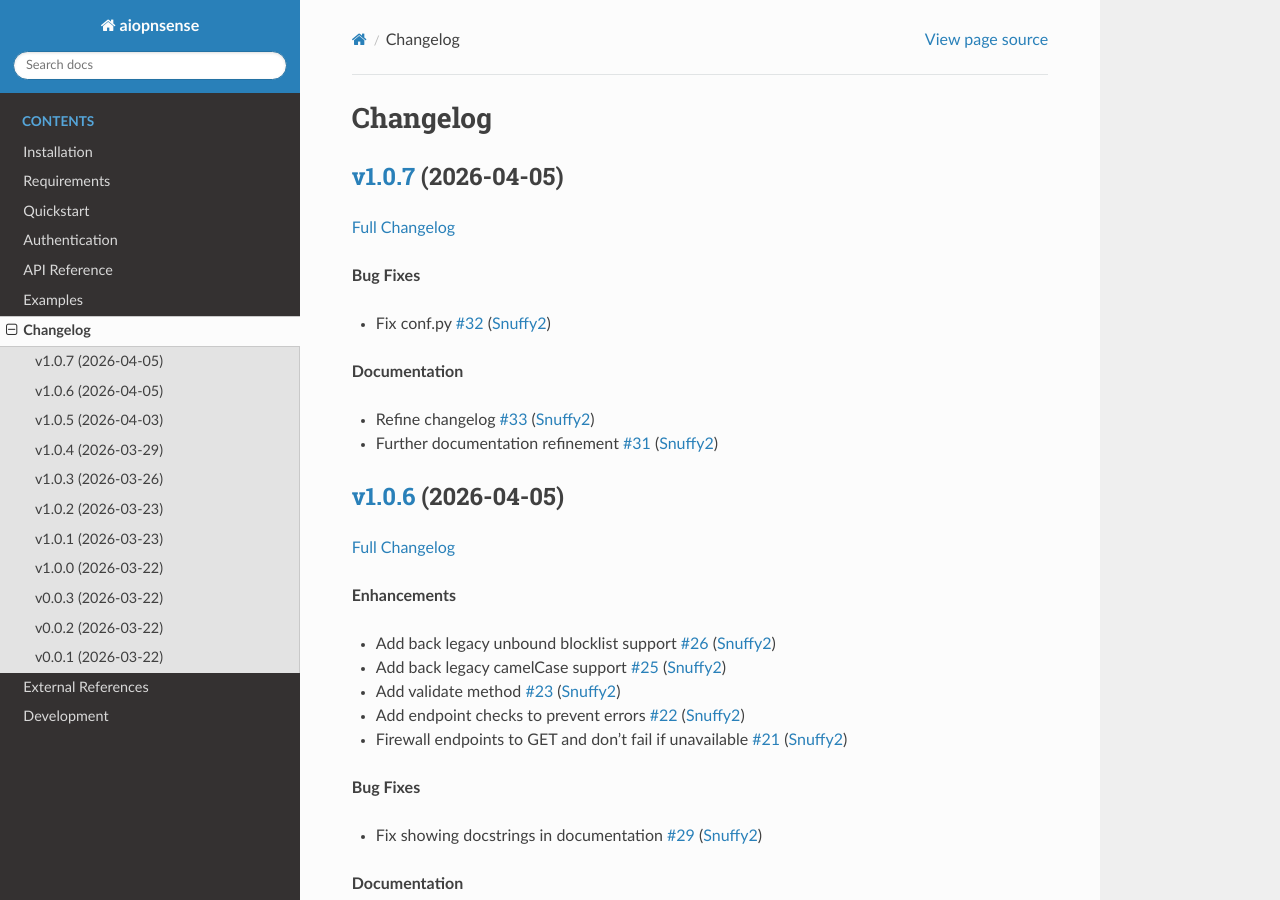
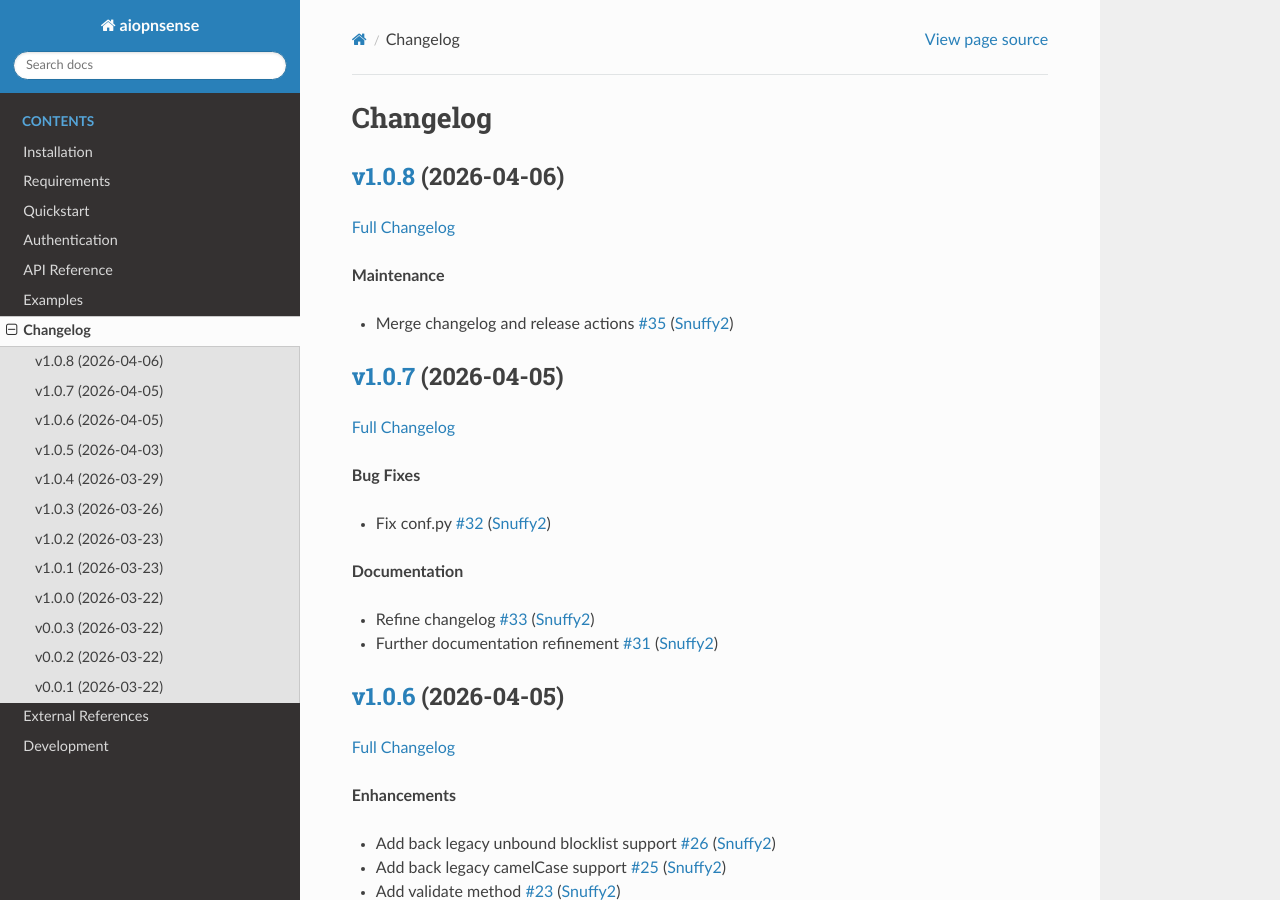
Before and after one commit to Snuffy2/aiopnsense, a Sphinx documentation site: the page built from docs/source/changelog.md, in a window 1280 px wide and 900 px high. Built offline with Sphinx 7.4.7 and the Read the Docs theme 3.1.0, drawn with Linux system fonts in a browser that asks for light colours.

Commit message:
Update changelog [skip ci]

```diff
--- a/docs/source/changelog.md
+++ b/docs/source/changelog.md
@@ -1,4 +1,12 @@
 # Changelog
+
+## [v1.0.8](https://github.com/Snuffy2/aiopnsense/tree/v1.0.8) (2026-04-06)
+
+[Full Changelog](https://github.com/Snuffy2/aiopnsense/compare/v1.0.7...v1.0.8)
+
+**Maintenance**
+
+- Merge changelog and release actions [\#35](https://github.com/Snuffy2/aiopnsense/pull/35) ([Snuffy2](https://github.com/Snuffy2))
 
 ## [v1.0.7](https://github.com/Snuffy2/aiopnsense/tree/v1.0.7) (2026-04-05)
 
```
